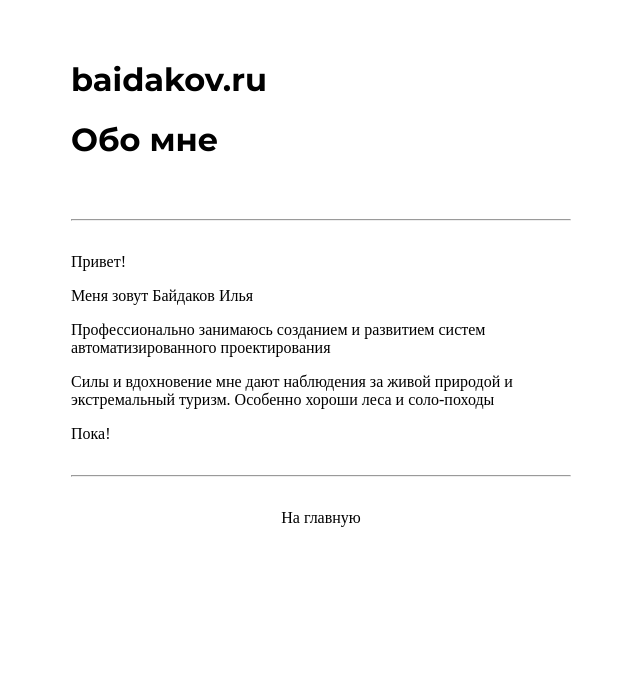
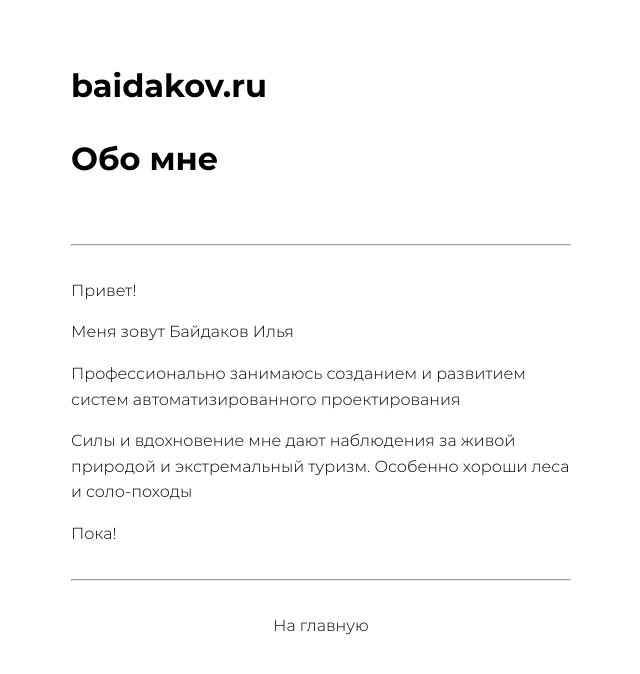
Before and after one commit to baidakovil/baidakovru, a Flask app: page /bio in a window 1280 px wide. Shown: the top 674 px of the page, without its empty margins (319-959 px from the left). Run offline with Flask 3, Linux system fonts and the light colour scheme; parts of the project's set-up code (start-up, migrations or seed data) failed here and were passed over.

Commit message:
Nice refining by Multi-Step Prompting

```diff
--- a/app.py
+++ b/app.py
@@ -3,9 +3,10 @@ import os
 import signal
 import sys
 from traceback import format_exc
+from typing import Dict, List, Optional, Tuple, Union
 
 from dotenv import load_dotenv
-from flask import Flask, g, jsonify, render_template, request
+from flask import Flask, Response, g, jsonify, render_template, request
 from flask_babel import Babel, gettext
 from flask_limiter import Limiter
 from flask_limiter.util import get_remote_address
@@ -139,43 +140,47 @@ def contact():
 # API routes
 @app.route('/api/updates', methods=['GET'])
 @limiter.limit("1 per second")
-def get_updates():
+def get_updates() -> Tuple[Response, int]:
     try:
-        # Check database health before operations
         if not db_manager.health_check():
             logger.error("Database health check failed")
             return jsonify({'error': 'Database unavailable'}), 503
 
+        updates: List[Dict] = []
         with db_manager.get_connection() as conn:
-            cursor = conn.cursor()
-            cursor.execute(
-                """
-                WITH LatestDatetimes AS (
-                    -- First get the latest datetime for each platform
-                    SELECT platform_id, MAX(formatted_datetime) as max_datetime
-                    FROM updates
-                    GROUP BY platform_id
-                ),
-                LatestIds AS (
-                    -- Then for each platform's latest datetime, get the latest ID
-                    SELECT u.platform_id, MAX(u.id) as max_id
+            try:
+                cursor = conn.cursor()
+                cursor.execute(
+                    """
+                    WITH LatestDatetimes AS (
+                        -- First get the latest datetime for each platform
+                        SELECT platform_id, MAX(formatted_datetime) as max_datetime
+                        FROM updates
+                        GROUP BY platform_id
+                    ),
+                    LatestIds AS (
+                        -- Then for each platform's latest datetime, get the latest ID
+                        SELECT u.platform_id, MAX(u.id) as max_id
+                        FROM updates u
+                        INNER JOIN LatestDatetimes lt
+                            ON u.platform_id = lt.platform_id
+                            AND u.formatted_datetime = lt.max_datetime
+                        GROUP BY u.platform_id
+                    )
+                    -- Finally, get the full records using the latest IDs
+                    SELECT u.platform_id, u.platform_name, u.formatted_datetime,
+                        u.update_desc, u.platform_url
                     FROM updates u
-                    INNER JOIN LatestDatetimes lt
-                        ON u.platform_id = lt.platform_id
-                        AND u.formatted_datetime = lt.max_datetime
-                    GROUP BY u.platform_id
+                    INNER JOIN LatestIds li
+                        ON u.platform_id = li.platform_id
+                        AND u.id = li.max_id
+                    ORDER BY u.formatted_datetime DESC
+                    """
                 )
-                -- Finally, get the full records using the latest IDs
-                SELECT u.platform_id, u.platform_name, u.formatted_datetime,
-                       u.update_desc, u.platform_url
-                FROM updates u
-                INNER JOIN LatestIds li
-                    ON u.platform_id = li.platform_id
-                    AND u.id = li.max_id
-                ORDER BY u.formatted_datetime DESC
-                """
-            )
-            updates = cursor.fetchall()
+                updates = cursor.fetchall()
+            except Exception as db_error:
+                logger.error(f"Database query error: {db_error}")
+                return jsonify({'error': 'Database query failed'}), 500
 
         data = [
             {
@@ -192,7 +197,7 @@ def get_updates():
 
         return jsonify(data)
     except Exception as e:
-        logger.error(f'Error fetching updates: {str(e)}')
+        logger.error(f'Error fetching updates: {str(e)}\n{format_exc()}')
         return jsonify({'error': 'Internal Server Error'}), 500
 
 
--- a/static/css/base.css
+++ b/static/css/base.css
@@ -1,4 +1,22 @@
+:root {
+    --max-content-width: 500px;
+    --padding-standard: 20px;
+    --padding-mobile: 25px;
+    --color-primary: #36c;
+    --color-primary-hover: #2b5da5;
+    --color-error: #721c24;
+    --color-success: #155724;
+    --border-radius: 4px;
+}
+
 /* Typography and base elements */
+body {
+    font-family: 'Montserrat', sans-serif;
+    line-height: 1.6;
+    margin: 0;
+    padding: 0;
+}
+
 .site-title, .page-title {
     font-family: 'Montserrat', sans-serif;
     font-weight: bold;
@@ -18,23 +36,22 @@ a:hover {
 }
 
 /* Container layouts */
-.header-container {
-    max-width: 500px;
-    margin: 60px auto;
-    padding: 0 20px;
+.header-container, .content-container {
+    max-width: var(--max-content-width);
+    margin: 0 auto;
+    padding: 0 var(--padding-standard);
 }
 
-.content-container {
-    max-width: 500px;
-    margin: 0 auto;
-    padding: 0 20px;
+.header-container {
+    margin-top: 60px;
+    margin-bottom: 60px;
 }
 
 .separator {
-    width: 500px;
+    width: var(--max-content-width);
     max-width: 100%;
     margin: 2rem auto;
-    padding: 0 20px;
+    padding: 0 var(--padding-standard);
     box-sizing: border-box;
 }
 
@@ -66,15 +83,17 @@ a:hover {
         font-size: 13px;
     }
 
+    .header-container, .content-container {
+        padding: var(--padding-mobile);
+    }
+
     .header-container {
         margin: 0;
-        padding: 25px;
         width: 100%;
     }
 
     .content-container {
         max-width: 100%;
-        padding: 0 25px;
     }
 
     .separator {
--- a/static/css/forms.css
+++ b/static/css/forms.css
@@ -23,17 +23,17 @@
 }
 
 button[type="submit"] {
-    background-color: #36c;
+    background-color: var(--color-primary);
     color: white;
     padding: 0.5rem 1rem;
     border: none;
-    border-radius: 4px;
+    border-radius: var(--border-radius);
     cursor: pointer;
     font-size: 1rem;
 }
 
 button[type="submit"]:hover {
-    background-color: #2b5da5;
+    background-color: var(--color-primary-hover);
 }
 
 /* Error and Message Components */
@@ -50,17 +50,17 @@ button[type="submit"]:hover {
 .form-message {
     margin-top: 1rem;
     padding: 1rem;
-    border-radius: 4px;
+    border-radius: var(--border-radius);
 }
 
 .success {
     background-color: #d4edda;
-    color: #155724;
+    color: var(--color-success);
     border: 1px solid #c3e6cb;
 }
 
 .error {
     background-color: #f8d7da;
-    color: #721c24;
+    color: var(--color-error);
     border: 1px solid #f5c6cb;
 }
--- a/templates/base.html
+++ b/templates/base.html
@@ -3,6 +3,8 @@
 <head>
     <meta charset="UTF-8">
     <meta name="viewport" content="width=device-width, initial-scale=1.0">
+    <meta name="description" content="{% block meta_description %}{% endblock %}">
+    <meta name="keywords" content="{% block meta_keywords %}{% endblock %}">
     <title>{% block title %}{% endblock %} - baidakov.ru</title>
     <link rel="icon" type="image/x-icon" href="{{ url_for('static', filename='favicon.ico') }}">
     <link rel="stylesheet" href="{{ url_for('static', filename='css/fonts.css') }}">
@@ -26,5 +28,6 @@
         {% endblock %}
     </div>
     {% block scripts %}{% endblock %}
+    <script src="{{ url_for('static', filename='js/script.js') }}" async defer></script>
 </body>
 </html>
```
